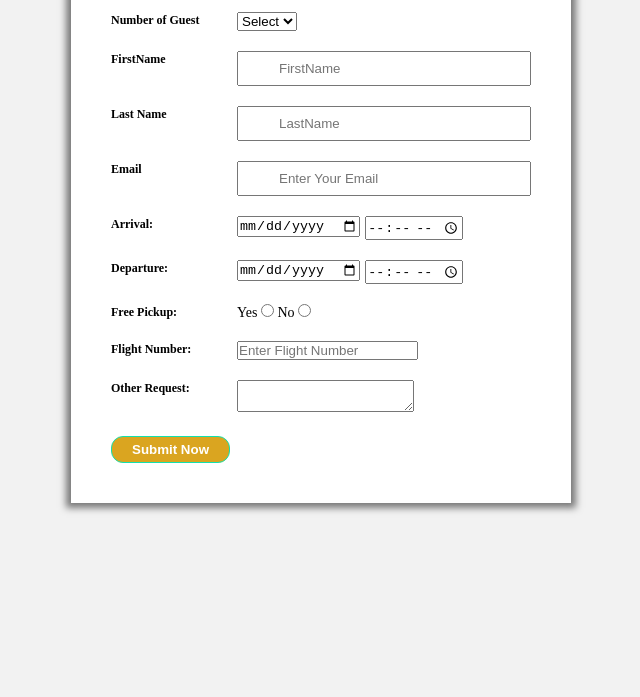
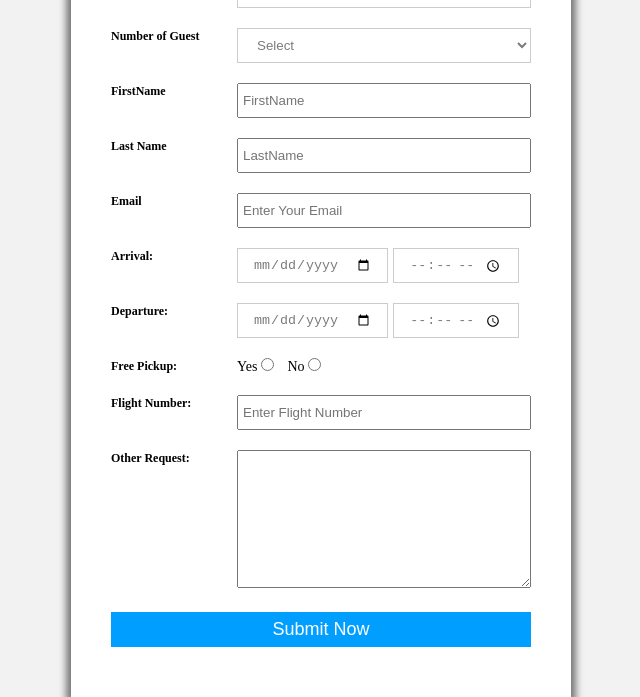
Before and after one commit to i-am-anurag-verma/javaScript, a plain HTML site: page forms/hotelBook.html in a window 1280 px wide. Shown: the part 169-866 px from the top of the page, without its empty margins (319-959 px from the left). Before the commit the page ends 800 px from the top, so only its background shows below. Drawn offline with Linux system fonts and the light colour scheme.

Commit message:
27th'Nov 10:34

```diff
--- a/forms/hotelBook.html
+++ b/forms/hotelBook.html
@@ -26,7 +26,28 @@
 
         .name {
             width: 100%;
-            padding: 8px 0 8px 40px;
+            padding: 8px 1PX 8px 4px;
+            cursor: pointer;
+        }
+
+        .name:hover {
+            background-color: #f2f2f2;
+        }
+
+        .bed-room {
+            display: inline-block;
+            width: 100%;
+            height: 35px;
+            padding: 0px 15px;
+            cursor: pointer;
+            border: 1px solid #cccccc;
+            color: #7b7b7b;
+            border-radius: 0;
+            background-color: white;
+        }
+
+        .bed-room:hover {
+            background-color: #f2f2f2;
         }
 
         .label {
@@ -43,15 +64,6 @@
             flex-direction: row;
         }
 
-        .btn {
-            padding: 5px 20px;
-            background-color: goldenrod;
-            color: white;
-            border: 1px solid rgb(19, 224, 173);
-            border-radius: 12px;
-            font-weight: bold;
-        }
-
         .body {
             display: flex;
             justify-content: center;
@@ -66,17 +78,34 @@
             flex: 7;
             text-align: left;
         }
+
+        .radio-btn {
+            margin-right: 10px;
+        }
+
+        .btn {
+            background-color: #009fff;
+            color: white;
+            height: 35px;
+            line-height: 35px;
+            width: 100%;
+            border: none;
+            outline: none;
+            font-size: 18px;
+            cursor: pointer;
+            margin-bottom: 10px;
+        }
     </style>
 </head>
 
 <body class="body">
     <div class="container">
-        <h1 style="color:blueviolet;font-size: 40px;">Hotel Booking</h1>
+        <h1 style="color:blueviolet;font-size: 40px; text-align: center;">Hotel Booking</h1>
         <form>
             <div class="form-control">
                 <div class="form-control-label"><label class="label">Room Type </label></div>
                 <div class="form-control-content">
-                    <select required style="color: blue;">
+                    <select class="bed-room" required style="color: blue;">
                         <option value="">Select Bed Type</option>
                         <option value="single">Single Bed Room</option>
                         <option value="double">Double Bed Room</option>
@@ -87,7 +116,8 @@
             </div>
             <div class="form-control">
                 <div class="form-control-label"><label class="label">Number of Guest </label></div>
-                <div class="form-control-content"><select required>
+                <div class="form-control-content">
+                    <select class="bed-room" required>
                         <option value="">Select</option>
                         <option value="1">1</option>
                         <option value="2">2</option>
@@ -99,7 +129,8 @@
                         <option value="8">8</option>
                         <option value="9">9</option>
                         <option value="10">10</option>
-                    </select></div>
+                    </select>
+                </div>
             </div>
             <div class="form-control">
                 <div class="form-control-label"><label class="label"> FirstName</label></div>
@@ -121,10 +152,10 @@
                 <div class="form-control-label"><label class="label">Arrival: </label></div>
                 <div class="form-control-content" style="display:flex;">
                     <div style="margin-right:5px;">
-                        <input type="date" name="date" value="" required>
+                        <input type="date" name="date" class="bed-room" value="" required>
                     </div>
                     <div>
-                        <input type="time" name="time" value="" required>
+                        <input type="time" name="time" class="bed-room" value="" required>
                     </div>
                 </div>
             </div>
@@ -133,10 +164,10 @@
                 <div class="form-control-label"><label class="label">Departure: </label></div>
                 <div class="form-control-content" style="display: flex;">
                     <div style="margin-right:5px;">
-                        <input type="date" name="date" value="" required>
+                        <input type="date" name="date" class="bed-room" value="" required>
                     </div>
                     <div>
-                        <input type="time" name="time" value="" required>
+                        <input type="time" name="time" class="bed-room" value="" required>
                     </div>
                 </div>
             </div>
@@ -145,22 +176,26 @@
                 <div class="form-control-label"><label class="label">Free Pickup: </label></div>
                 <div class="form-control-content">
                     <div>
-                        Yes <input type="radio" name="pickup" value="yes" required>
-                        No <input type="radio" name="pickup" value="no" required>
+                        Yes <input type="radio" class="radio-btn" name="pickup" value="yes" required>
+                        No <input type="radio" class="radio-btn" name="pickup" value="no" required>
                     </div>
                 </div>
             </div>
             <div class="form-control">
                 <div class="form-control-label"><label class="label">Flight Number: </label></div>
-                <div class="form-control-content"><input type="text" placeholder="Enter Flight Number" value=""
-                        maxlength="8" required></div>
+                <div class="form-control-content">
+                    <input type="text" class="name" placeholder="Enter Flight Number" value="" maxlength="8" required>
+                </div>
             </div>
             <div class="form-control">
                 <div class="form-control-label"><label class="label">Other Request: </label></div>
-                <div class="form-control-content"><textarea id="request" name="Other-request" required></textarea></div>
+                <div class="form-control-content"><textarea id="request" name="Other-request" class="name" rows="8"
+                        cols="60" required></textarea></div>
             </div>
             <div class="form-control">
-                <div class="form-control-content"><input type="submit" value="Submit Now" class="btn"></div>
+                <div class="form-control-content">
+                    <input type="submit" value="Submit Now" class="btn">
+                </div>
             </div>
         </form>
     </div>
```
